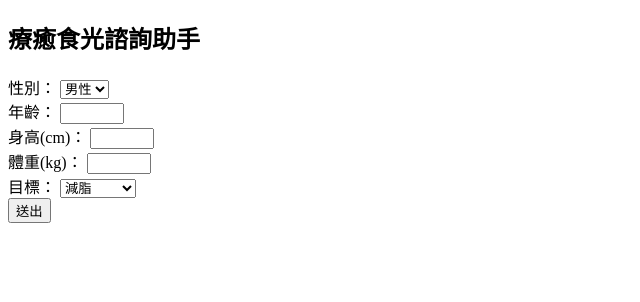
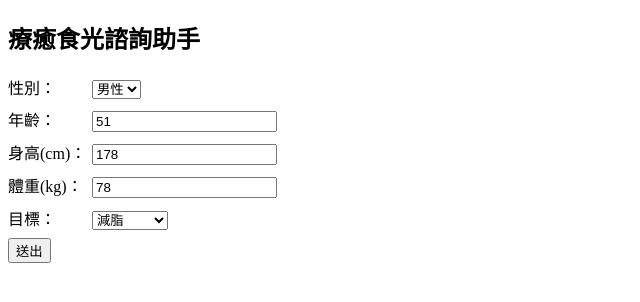
Before and after one commit to kevin-twai/healing-mealtime, a Flask app: template templates/index.html in a window 1280 px wide. Shown: the top 302 px of the page, without its empty margins (0-640 px from the left). Run offline with Flask 3, Linux system fonts and the light colour scheme; the template is opened without the code that fills it, so the values that code supplies are empty.

Commit message:
🚀 Flask 前後端整合：index.html + app.py 完整版本

```diff
--- a/templates/index.html
+++ b/templates/index.html
@@ -1,67 +1,92 @@
+
 <!DOCTYPE html>
 <html lang="zh-Hant">
 <head>
   <meta charset="UTF-8">
   <title>療癒食光諮詢助手</title>
+  <style>
+    label {
+      display: inline-block;
+      width: 80px;
+    }
+    select, input {
+      margin-bottom: 8px;
+    }
+    #result {
+      margin-top: 20px;
+      white-space: pre-line;
+    }
+  </style>
 </head>
 <body>
   <h2>療癒食光諮詢助手</h2>
-    <label for="gender">性別：</label>
+
+  <div>
+    <label>性別：</label>
     <select id="gender">
       <option value="男性">男性</option>
       <option value="女性">女性</option>
     </select><br>
 
-    <label for="age">年齡：</label>
-    <input type="number" id="age" min="10" max="120"><br>
+    <label>年齡：</label>
+    <input type="number" id="age" value="51"><br>
 
-    <label for="height">身高(cm)：</label>
-    <input type="number" id="height" min="100" max="250"><br>
+    <label>身高(cm)：</label>
+    <input type="number" id="height" value="178"><br>
 
-    <label for="weight">體重(kg)：</label>
-    <input type="number" id="weight" min="30" max="200"><br>
+    <label>體重(kg)：</label>
+    <input type="number" id="weight" value="78"><br>
 
-    <label for="goal">目標：</label>
+    <label>目標：</label>
     <select id="goal">
       <option value="減脂">減脂</option>
       <option value="減重">減重</option>
       <option value="減脂增肌">減脂增肌</option>
     </select><br>
 
-    <button onclick="submit()">送出</button>
-    <div id="loading" style="display:none;">🔄 諮詢中...</div>
+    <button onclick="submitData()">送出</button>
+  </div>
+
   <div id="result"></div>
 
   <script>
-    async function submit() {
-        document.getElementById("loading").style.display = "block";
-        document.getElementById("result").innerHTML = "";
+    function submitData() {
+      const gender = document.getElementById('gender').value;
+      const age = parseInt(document.getElementById('age').value);
+      const height = parseInt(document.getElementById('height').value);
+      const weight = parseInt(document.getElementById('weight').value);
+      const goal = document.getElementById('goal').value;
 
-        const data = {
-            gender: document.getElementById("gender").value,
-            age: document.getElementById("age").value,
-            height: document.getElementById("height").value,
-            weight: document.getElementById("weight").value,
-            goal: document.getElementById("goal").value
-        };
+      const resultDiv = document.getElementById('result');
+      resultDiv.innerText = '諮詢中...';
 
-        const response = await fetch("/chat", {
-            method: "POST",
+      fetch('/chat', {
+        method: 'POST',
         headers: {
-                "Content-Type": "application/json"
+          'Content-Type': 'application/json'
         },
-            body: JSON.stringify(data)
+        body: JSON.stringify({
+          gender: gender,
+          age: age,
+          height: height,
+          weight: weight,
+          goal: goal
+        })
+      })
+      .then(response => {
+        if (!response.ok) throw new Error('Network response was not ok');
+        return response.json();
+      })
+      .then(data => {
+        resultDiv.innerHTML =
+          `📌 <b>基本資料</b><br>${data.summary}<br><br>` +
+          `🍽 <b>飲食建議</b><br>${data.meal}<br><br>` +
+          `🍌 <b>訓練前後建議</b><br>${data.pre_post_meal}<br><br>` +
+          `🏃‍♂️ <b>運動建議</b><br>${data.training}`;
+      })
+      .catch(error => {
+        resultDiv.innerText = '發生錯誤：' + error;
       });
-
-        const result = await response.json();
-        document.getElementById("loading").style.display = "none";
-        if (result.reply) {
-            document.getElementById("result").innerHTML = result.reply.map(r =>
-                `<h3>${r.title}</h3><pre>${r.content}</pre>`
-            ).join("");
-        } else {
-            document.getElementById("result").innerText = result.error || "發生錯誤";
-        }
     }
   </script>
 </body>
```
Lines whose indentation alone changed are shown as unchanged.
